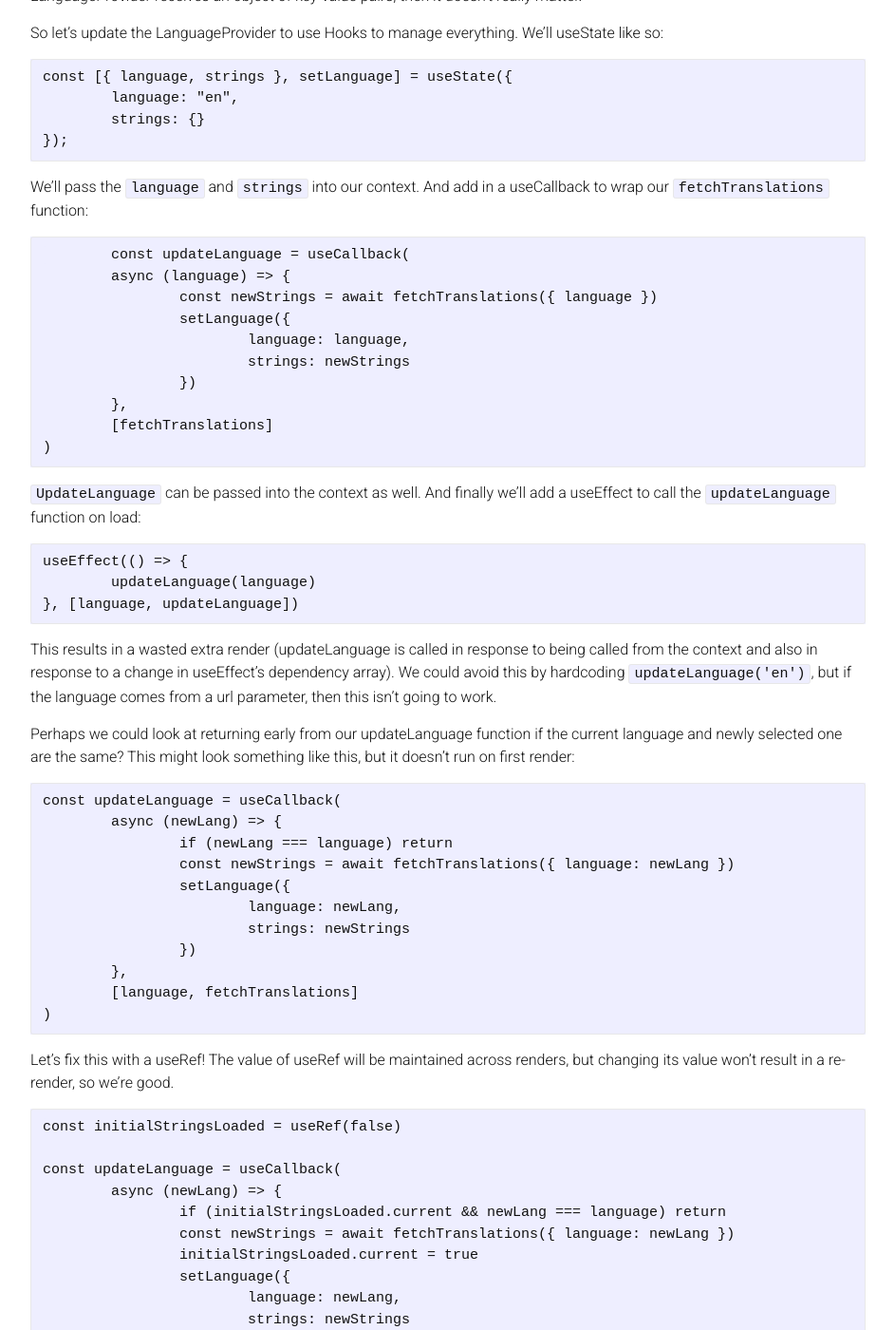
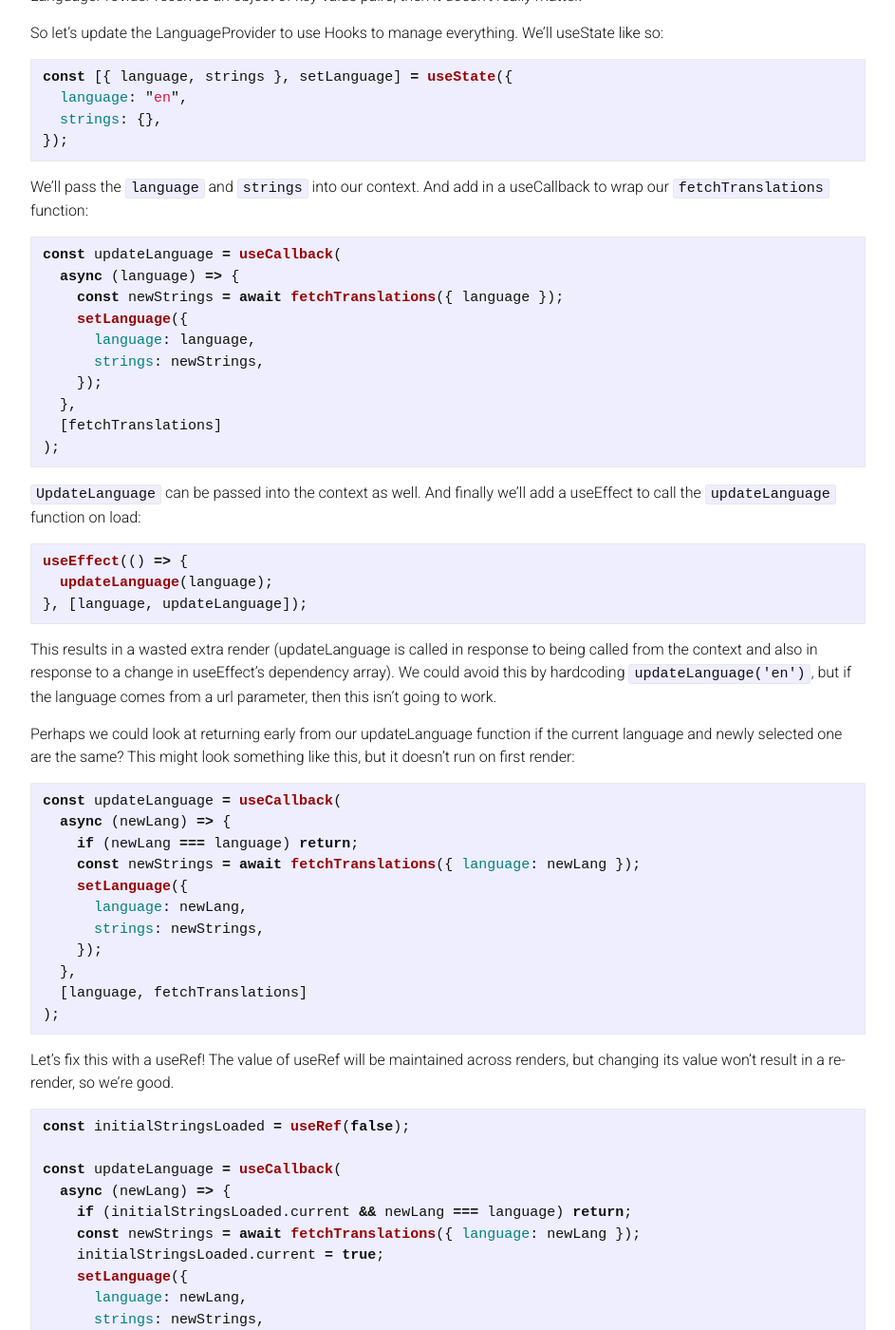
Before and after one commit to leefreemanxyz/blog-jekyll, a Jekyll site: the page built from _posts/2019-09-01-multlingual-react-context.md, in a window 1280 px wide and 1400 px high, scrolled down 1676 px. Shown: the whole window at 95% size, without its empty margins (168-1111 px from the left). Built offline with Jekyll 4.4.1, drawn with Linux system fonts in a browser that asks for light colours; some of the changed text lies outside the part shown.

Commit message:
update blog post and add some more syntaxhighlighting

````diff
--- a/_posts/2019-09-01-multlingual-react-context.md
+++ b/_posts/2019-09-01-multlingual-react-context.md
@@ -13,111 +13,127 @@ Every week there are posts all across the React world asking if Context is killi
 
 The React docs demonstrate how to use Context, but the examples aren't exactly elegant, especially if you want to make it reusable. So let's take a different approach. Instead, we're going to export a `<LanguageProvider>` component that wraps all our Context functionality together, without polluting the rest of our app. Let's start with something like this:
 
-    import React, { createContext } from "react"
+```jsx
+import React, { createContext } from "react";
 
-    export const LanguageContext = createContext({
-        language: "en",
-        strings: {},
-        setLanguage: () => {}
-    })
+export const LanguageContext = createContext({
+  language: "en",
+  strings: {},
+  setLanguage: () => {},
+});
 
-    export const LanguageProvider = ({ children }) => {
-        const context = {
-            language: "en",
-            strings: {},
-            setLanguage: () => {}
-        }
-        return (
-            <LanguageContext.Provider value={context}>
-                {children}
-            </LanguageContext.Provider>
-        )
-    }
+export const LanguageProvider = ({ children }) => {
+  const context = {
+    language: "en",
+    strings: {},
+    setLanguage: () => {},
+  };
+  return (
+    <LanguageContext.Provider value={context}>
+      {children}
+    </LanguageContext.Provider>
+  );
+};
+```
 
 which can be exported and used like so:
 
-    import React from "react"
-    import ReactDOM from "react-dom"
-    import "./index.css"
-    import App from "./App"
-    import { LanguageProvider } from "./LanguageProvider"
+```jsx
+import React from "react";
+import ReactDOM from "react-dom";
+import "./index.css";
+import App from "./App";
+import { LanguageProvider } from "./LanguageProvider";
 
-    ReactDOM.render(
-        <LanguageProvider>
-            <App />
-        </LanguageProvider>,
-        document.getElementById("root")
-    )
+ReactDOM.render(
+  <LanguageProvider>
+    <App />
+  </LanguageProvider>,
+  document.getElementById("root")
+);
+```
 
 Our Language Context is now available throughout the app and it's easy to compose multiple contexts together (e.g. `<ThemeProvider>`, `<WindowContext>`).
 
 We now need to update the LanguageProvider to fetch our translated strings on load and pass them and our updater function into the context so they can be accessed wherever we need it. Let's start with our `fetchTranslation` function. We're going to pass this into the Provider as a prop, rather than hardcode it inside. This provides flexability for if you need to fetch your translations from an API or if they're bundled in your app as separate files.
 
-    export const fetchTranslations = ({ language = "en" }) =>
-        import(`../locales/${language}`).then((module) => {
-            return module.default
-        })
+```js
+export const fetchTranslations = ({ language = "en" }) =>
+  import(`../locales/${language}`).then((module) => {
+    return module.default;
+  });
+```
 
 This uses a dynamic import function to load the translations that the user needs (so they hopefully won't need to download the translation file for languages they have no use for). This is just an implementation detail and as long as the LanguageProvider receives an object of key-value pairs, then it doesn't really matter.
 
 So let's update the LanguageProvider to use Hooks to manage everything. We'll useState like so:
 
-    const [{ language, strings }, setLanguage] = useState({
-    	language: "en",
-    	strings: {}
-    });
+```jsx
+const [{ language, strings }, setLanguage] = useState({
+  language: "en",
+  strings: {},
+});
+```
 
 We'll pass the `language` and `strings` into our context. And add in a useCallback to wrap our `fetchTranslations` function:
 
-    	const updateLanguage = useCallback(
-    	async (language) => {
-    		const newStrings = await fetchTranslations({ language })
-    		setLanguage({
-    			language: language,
-    			strings: newStrings
-    		})
-    	},
-    	[fetchTranslations]
-    )
+```jsx
+const updateLanguage = useCallback(
+  async (language) => {
+    const newStrings = await fetchTranslations({ language });
+    setLanguage({
+      language: language,
+      strings: newStrings,
+    });
+  },
+  [fetchTranslations]
+);
+```
 
 `UpdateLanguage` can be passed into the context as well. And finally we'll add a useEffect to call the `updateLanguage` function on load:
 
-    useEffect(() => {
-    	updateLanguage(language)
-    }, [language, updateLanguage])
+```jsx
+useEffect(() => {
+  updateLanguage(language);
+}, [language, updateLanguage]);
+```
 
 This results in a wasted extra render (updateLanguage is called in response to being called from the context and also in response to a change in useEffect's dependency array). We could avoid this by hardcoding `updateLanguage('en')`, but if the language comes from a url parameter, then this isn't going to work.
 
 Perhaps we could look at returning early from our updateLanguage function if the current language and newly selected one are the same? This might look something like this, but it doesn't run on first render:
 
-    const updateLanguage = useCallback(
-    	async (newLang) => {
-    		if (newLang === language) return
-    		const newStrings = await fetchTranslations({ language: newLang })
-    		setLanguage({
-    			language: newLang,
-    			strings: newStrings
-    		})
-    	},
-    	[language, fetchTranslations]
-    )
+```jsx
+const updateLanguage = useCallback(
+  async (newLang) => {
+    if (newLang === language) return;
+    const newStrings = await fetchTranslations({ language: newLang });
+    setLanguage({
+      language: newLang,
+      strings: newStrings,
+    });
+  },
+  [language, fetchTranslations]
+);
+```
 
 Let's fix this with a useRef! The value of useRef will be maintained across renders, but changing its value won't result in a re-render, so we're good.
 
-    const initialStringsLoaded = useRef(false)
+```jsx
+const initialStringsLoaded = useRef(false);
 
-    const updateLanguage = useCallback(
-    	async (newLang) => {
-    		if (initialStringsLoaded.current && newLang === language) return
-    		const newStrings = await fetchTranslations({ language: newLang })
-    		initialStringsLoaded.current = true
-    		setLanguage({
-    			language: newLang,
-    			strings: newStrings
-    		})
-    	},
-    	[language, fetchTranslations]
-    )
+const updateLanguage = useCallback(
+  async (newLang) => {
+    if (initialStringsLoaded.current && newLang === language) return;
+    const newStrings = await fetchTranslations({ language: newLang });
+    initialStringsLoaded.current = true;
+    setLanguage({
+      language: newLang,
+      strings: newStrings,
+    });
+  },
+  [language, fetchTranslations]
+);
+```
 
 And there you have it, all the code you need to get up and running with a multilingual React app with no external dependencies. You can check the full code in [this repo](https://github.com/leefreemanxyz/multilingual-react-with-hooks-and-context).
 
````
Also changed, not shown: _posts/2018-04-13-react-context-demo.md (+2 -2 lines), _posts/2018-11-12-keeping-tracking-clean.md (+1 -1 lines), _posts/2020-05-07-multiline-strings-in-graphql.md (+19 -17 lines), _posts/2020-05-08-typescript-decorators.md (+5 -8 lines), _posts/2020-06-01-getting-caught-out-by-idempotency.md (added, +141 -0 lines), _posts/2020-05-xx-getting-caught-out-by-idempotency.md (deleted), 1 other file.
